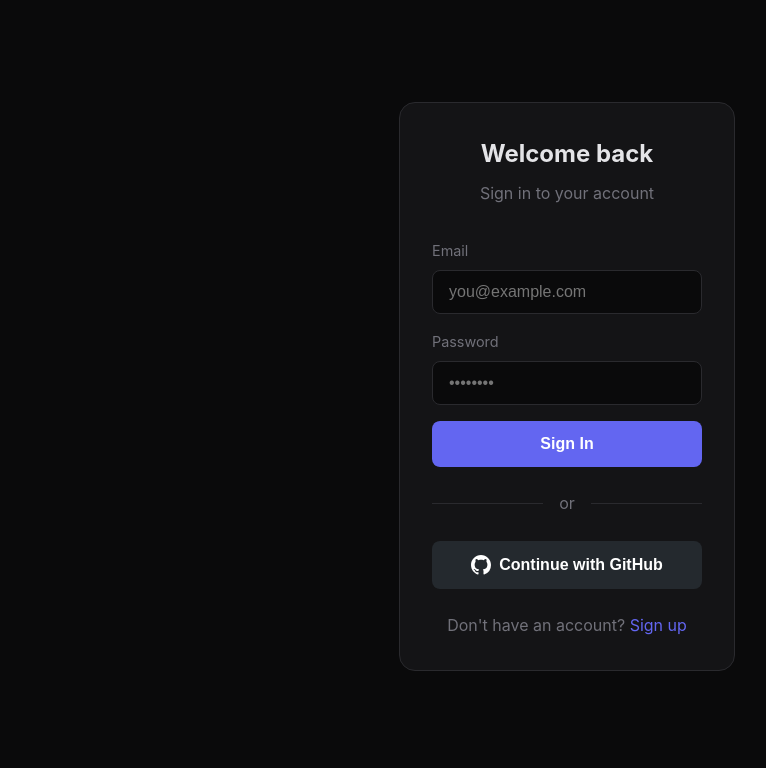
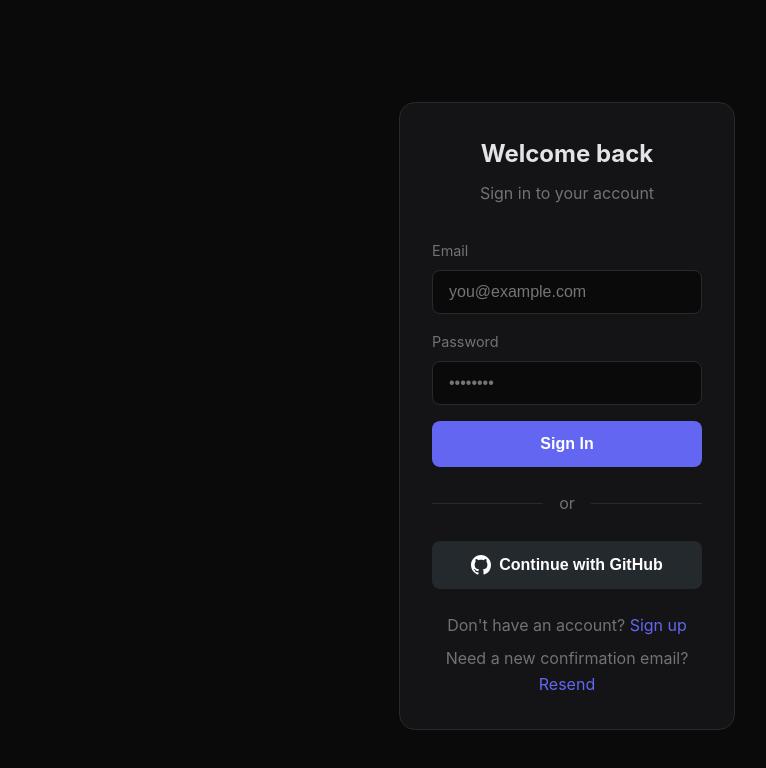
Before and after one commit to ashleyHutton/projects, a website: page daily-digest/public/login.html in a window 1280 px wide. Shown: the part 74-842 px from the top of the page, without its empty margins (73-839 px from the left). Drawn offline with Linux system fonts and the light colour scheme.

Commit message:
Add resend confirmation email feature

```diff
--- a/daily-digest/public/login.html
+++ b/daily-digest/public/login.html
@@ -179,6 +179,11 @@
         <span id="toggle-text">Don't have an account?</span>
         <a id="toggle-link" onclick="toggleMode()">Sign up</a>
       </div>
+
+      <div class="auth-toggle" style="margin-top: 0.5rem;">
+        <span>Need a new confirmation email?</span>
+        <a onclick="resendConfirmation()">Resend</a>
+      </div>
     </div>
   </div>
 
@@ -272,6 +277,31 @@
       window.location.href = '/daily-digest/api/auth/github';
     }
 
+    async function resendConfirmation() {
+      const email = document.getElementById('email').value;
+      if (!email) {
+        showError('Enter your email first');
+        return;
+      }
+
+      try {
+        const res = await fetch('/daily-digest/api/auth', {
+          method: 'POST',
+          headers: { 'Content-Type': 'application/json' },
+          body: JSON.stringify({ action: 'resend', email, password: 'dummy' }),
+        });
+        const data = await res.json();
+
+        if (!res.ok) {
+          throw new Error(data.error || 'Failed to resend');
+        }
+
+        showSuccess('Confirmation email sent! Check your inbox.');
+      } catch (err) {
+        showError(err.message);
+      }
+    }
+
     // Check URL params for errors
     const urlParams = new URLSearchParams(window.location.search);
     const error = urlParams.get('error');
```
Also changed, not shown: daily-digest/api/auth/index.js (+13 -0 lines).
